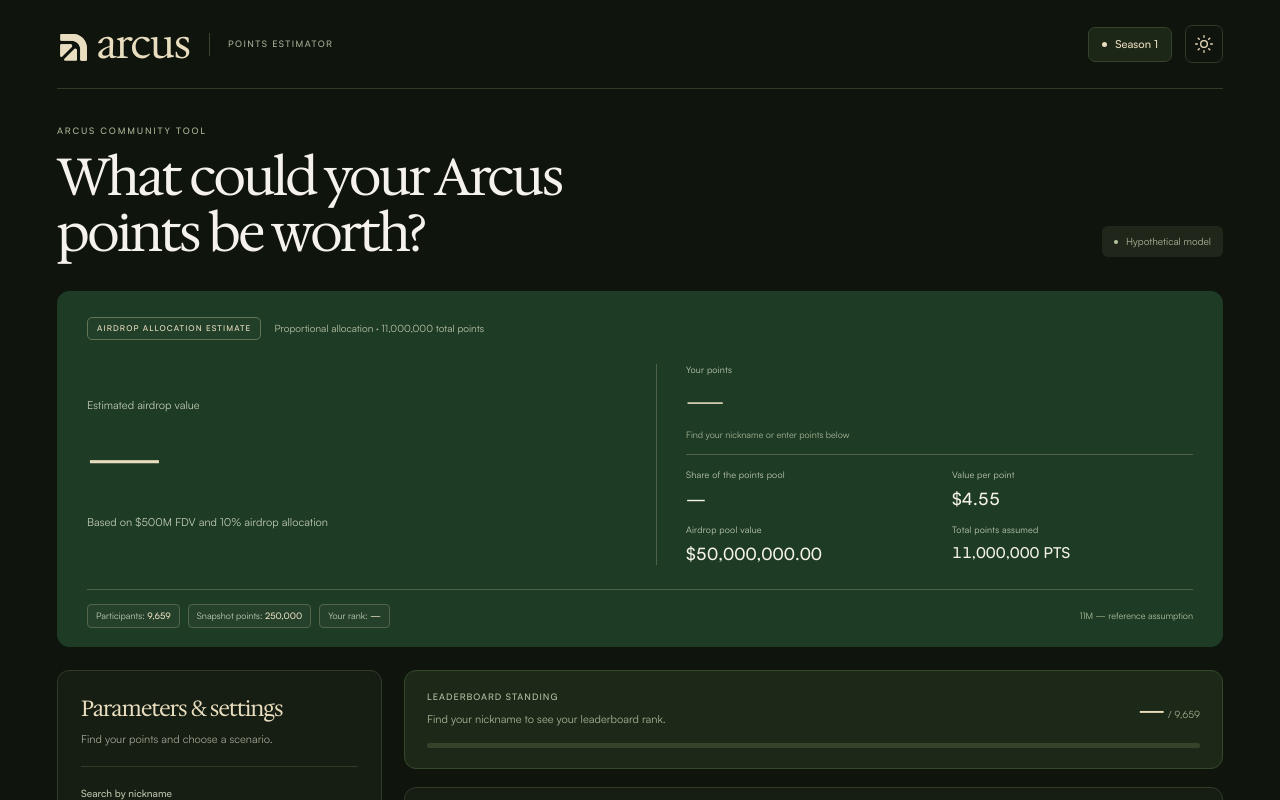
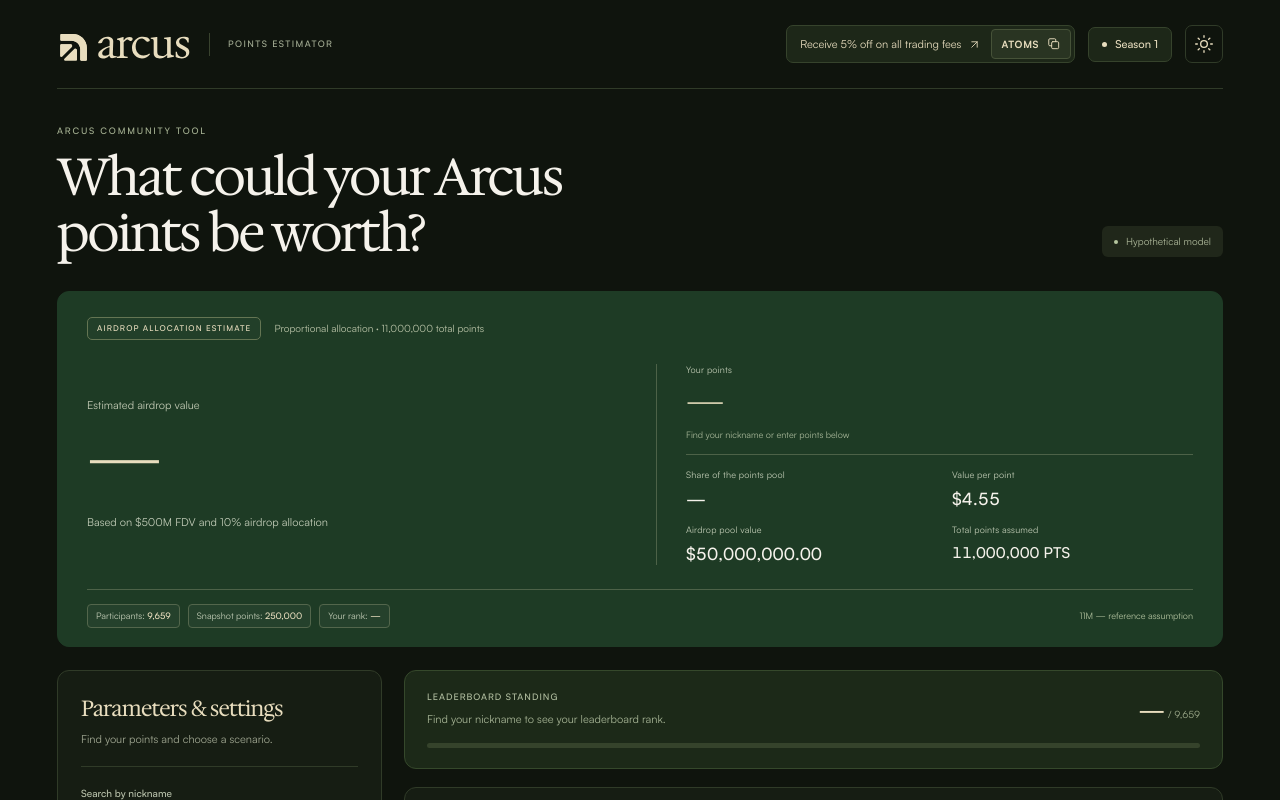
Before and after one commit to Nerevarine22/ArcusP, a Next.js app: page / in a window 1280 px wide. Shown: the top 800 px of the page. Built offline with nearby package versions, Linux system fonts and the light colour scheme; no server answers.

Commit message:
Add ATOMS referral link and copy button to header

```diff
--- a/app/globals.css
+++ b/app/globals.css
@@ -21,6 +21,14 @@
 .header-actions { display:flex; align-items:center; gap:13px; }
 .theme-toggle { display:grid; place-items:center; width:38px; height:38px; padding:0; color:var(--text); background:transparent; border:1px solid var(--line); border-radius:7px; flex-shrink:0; }
 .theme-toggle:hover { background:var(--sand); }
+.referral-offer { position:relative; display:flex; align-items:center; border:1px solid #d8ddca; border-radius:7px; padding:3px; background:#e9ecdf; }
+.referral-link { display:flex; align-items:center; gap:7px; padding:7px 10px; color:var(--forest); font-size:11px; min-width:0; }
+.referral-link svg { flex-shrink:0; }
+.referral-link:hover { text-decoration:underline; text-underline-offset:3px; }
+.referral-copy { display:flex; align-items:center; gap:8px; padding:7px 9px; border:1px solid #cdd5bf; border-radius:4px; background:var(--bg); color:var(--forest); font-size:10px; flex-shrink:0; }
+.referral-copy:hover { background:var(--sand); }
+.referral-code { font-weight:700; letter-spacing:.7px; user-select:all; }
+.copy-feedback { position:absolute; top:calc(100% + 7px); right:0; z-index:2; width:245px; padding:10px 12px; font-size:11px; line-height:1.5; color:#9b432d; background:var(--panel); border:1px solid var(--line); border-radius:6px; }
 .brand-divider { height:23px; width:1px; background:#d1d5c6; }
 .brand-product { font-size:9px; font-weight:500; letter-spacing:1.4px; color:#6c7666; }
 .season-pill { display:flex; align-items:center; gap:8px; background:#e9ecdf; border:1px solid #dfe4d4; border-radius:7px; padding:9px 13px; font-size:11px; font-weight:500; white-space:nowrap; }
@@ -140,6 +148,11 @@
 [data-theme=dark] .status-dot { background:var(--sand); }
 [data-theme=dark] .theme-toggle { color:var(--sand); }
 [data-theme=dark] .theme-toggle:hover { background:#293422; }
+[data-theme=dark] .referral-offer { background:#1d2718; border-color:#36432c; }
+[data-theme=dark] .referral-link { color:var(--sand); }
+[data-theme=dark] .referral-copy { color:var(--sand); background:#293422; border-color:#465238; }
+[data-theme=dark] .referral-copy:hover { background:#39462d; }
+[data-theme=dark] .copy-feedback { color:#edac8d; }
 [data-theme=dark] button:focus-visible,[data-theme=dark] a:focus-visible,[data-theme=dark] input:focus-visible { outline-color:var(--sand); }
 [data-theme=dark] .eyebrow { color:#a6b293; }
 [data-theme=dark] h1 { color:#f5f2eb; }
@@ -188,5 +201,6 @@
 [data-theme=dark] .model-explanation p { color:#a1ac91; }
 [data-theme=dark] .model-explanation b { color:#c9d3b9; }
 [data-theme=dark] .site-footer { color:#9aa88a; }
-@media(max-width:540px) { .header-actions{gap:9px}.theme-toggle{width:34px;height:34px}.brand-product,.brand-divider{display:none} }
+@media(max-width:1050px) { .site-header{height:auto;min-height:89px;flex-wrap:wrap;padding-top:17px;padding-bottom:17px;gap:13px}.site-header .brand{margin-right:auto;order:0}.header-actions{display:contents}.site-header .season-pill{order:1}.site-header .theme-toggle{order:2}.referral-offer{order:3;width:100%;justify-content:space-between;margin-top:2px}.referral-link{flex:1} }
+@media(max-width:540px) { .theme-toggle{width:34px;height:34px}.brand-product,.brand-divider{display:none}.referral-link{font-size:10px;padding:7px}.referral-copy{padding:7px 8px;gap:6px} }
 @media(prefers-reduced-motion:reduce) { *{transition:none!important} }
--- a/components/points-checker.tsx
+++ b/components/points-checker.tsx
@@ -4,6 +4,7 @@
 import type { LeaderboardInfo, SearchResult } from "@/lib/leaderboard";
 import { ALLOCATION_PRESETS, ASSUMED_TOTAL_POINTS, FDV_PRESETS, estimate, parsePoints } from "@/lib/estimator";
 import ThemeToggle from "@/components/theme-toggle";
+import ReferralOffer from "@/components/referral-offer";
 
 const number = new Intl.NumberFormat("en-US", { maximumFractionDigits: 2 });
 const usd = new Intl.NumberFormat("en-US", { style: "currency", currency: "USD", minimumFractionDigits: 2, maximumFractionDigits: 2 });
@@ -94,7 +95,7 @@
   return <div className="site-shell">
     <header className="site-header">
       <a href="/" className="brand" aria-label="Arcus Points Estimator — home"><img className="brand-logo brand-logo-light" src="/brand/arcus-logo.svg" alt="Arcus" width="134" height="40" /><img className="brand-logo brand-logo-dark" src="/brand/arcus-logo-cream.svg" alt="Arcus" width="134" height="40" /><span className="brand-divider" aria-hidden="true" /><span className="brand-product">POINTS ESTIMATOR</span></a>
-      <div className="header-actions"><span className="season-pill"><span className="status-dot" />{currentInfo?.season ?? "Season 1"}</span><ThemeToggle initialTheme={initialTheme} /></div>
+      <div className="header-actions"><ReferralOffer /><span className="season-pill"><span className="status-dot" />{currentInfo?.season ?? "Season 1"}</span><ThemeToggle initialTheme={initialTheme} /></div>
     </header>
     <main>
       <div className="page-intro"><div><p className="eyebrow">ARCUS COMMUNITY TOOL</p><h1>What could your Arcus<br />points be worth?</h1></div><span className="model-tag"><span className="status-dot" />Hypothetical model</span></div>
--- /dev/null
+++ b/components/referral-offer.tsx
@@ -0,0 +1,34 @@
+"use client";
+
+import { useEffect, useRef, useState } from "react";
+
+export default function ReferralOffer() {
+  const [copyState, setCopyState] = useState<"idle" | "copied" | "failed">("idle");
+  const resetTimer = useRef<ReturnType<typeof setTimeout> | null>(null);
+  useEffect(() => () => { if (resetTimer.current) clearTimeout(resetTimer.current); }, []);
+
+  async function copyCode() {
+    if (resetTimer.current) clearTimeout(resetTimer.current);
+    try {
+      await navigator.clipboard.writeText("ATOMS");
+      setCopyState("copied");
+      resetTimer.current = setTimeout(() => setCopyState("idle"), 2000);
+    } catch {
+      setCopyState("failed");
+    }
+  }
+
+  return <div className="referral-offer">
+    <a className="referral-link" href="https://app.arcus.xyz/ref/ATOMS" target="_blank" rel="noopener noreferrer" aria-label="Receive 5% off on all trading fees (opens in a new tab)">
+      <span>Receive 5% off on all trading fees</span>
+      <svg width="13" height="13" viewBox="0 0 24 24" fill="none" stroke="currentColor" strokeWidth="1.6" strokeLinecap="round" strokeLinejoin="round" aria-hidden="true"><path d="M7 17 17 7M7 7h10v10" /></svg>
+    </a>
+    <button type="button" className="referral-copy" onClick={copyCode} aria-label="Copy referral code ATOMS" title={copyState === "copied" ? "Copied!" : "Copy referral code ATOMS"}>
+      <span className="referral-code">ATOMS</span>
+      <svg width="14" height="14" viewBox="0 0 24 24" fill="none" stroke="currentColor" strokeWidth="1.6" strokeLinecap="round" strokeLinejoin="round" aria-hidden="true">
+        {copyState === "copied" ? <path d="m5 12 4 4L19 6" /> : <><rect x="8" y="8" width="12" height="12" rx="2" /><path d="M15 8V5a2 2 0 0 0-2-2H5a2 2 0 0 0-2 2v8a2 2 0 0 0 2 2h3" /></>}
+      </svg>
+    </button>
+    <span className={copyState === "failed" ? "copy-feedback" : "sr-only"} role="status">{copyState === "copied" ? "ATOMS copied to clipboard." : copyState === "failed" ? "Could not copy. Select ATOMS and copy it manually." : ""}</span>
+  </div>;
+}
```
